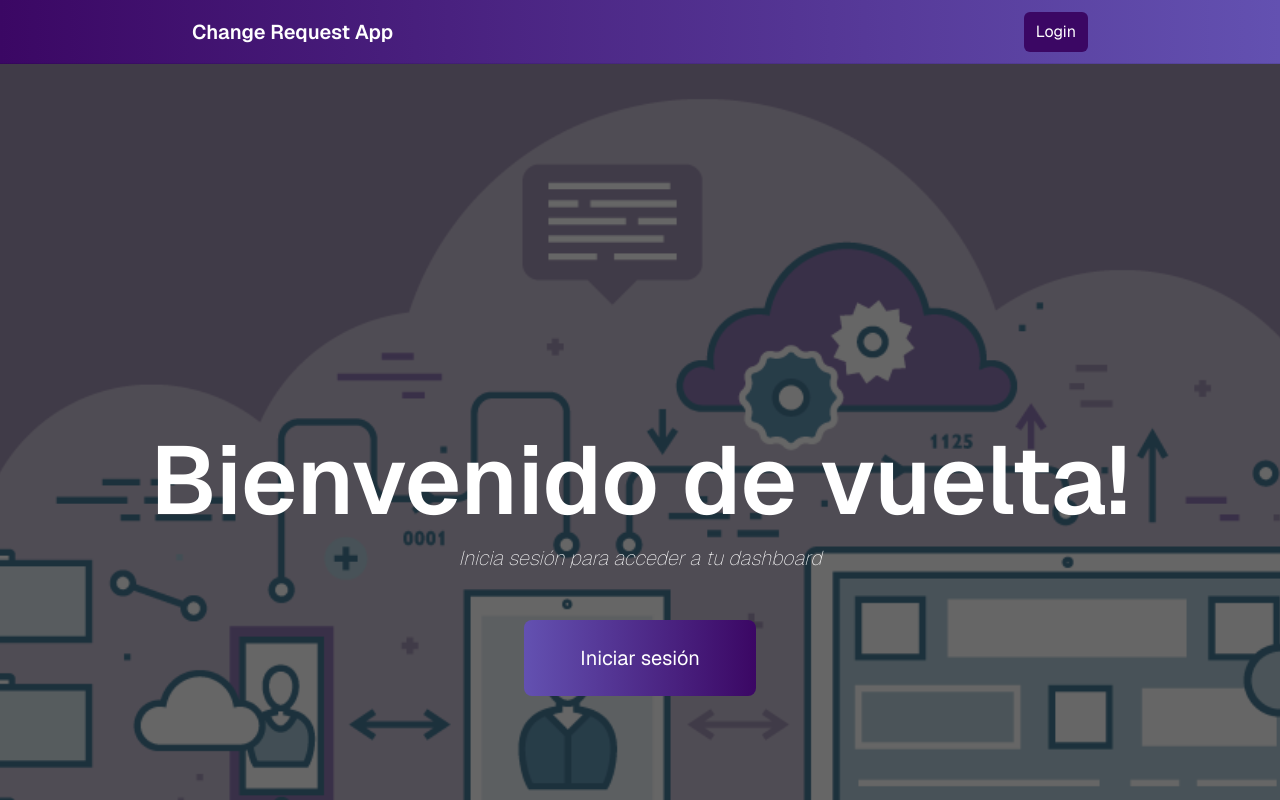
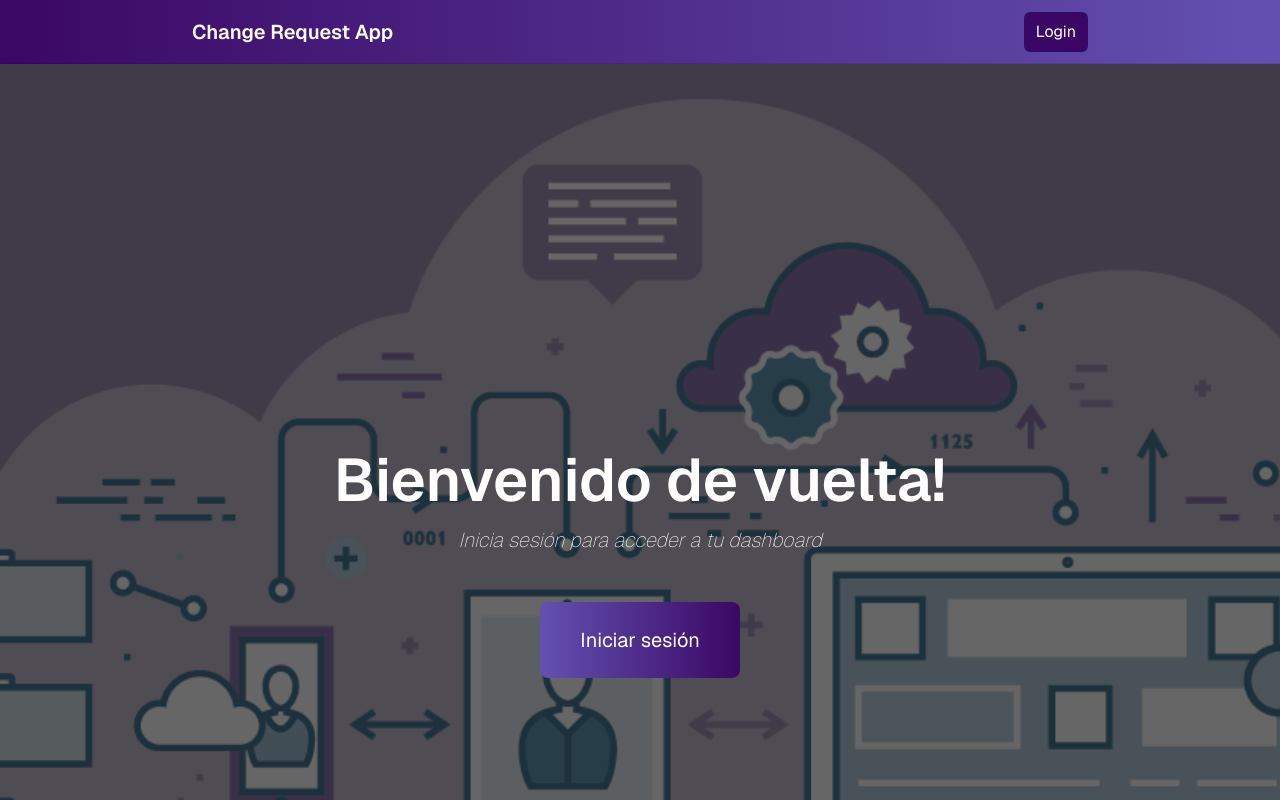
Before and after one commit to devjaes/change-request-form, a Next.js app: page / in a window 1280 px wide. Shown: the top 800 px of the page. Built offline with nearby package versions, Linux system fonts and the light colour scheme; no server answers.

Commit message:
Merge with feature/Homepage

```diff
--- a/components/change-request-form.tsx
+++ b/components/change-request-form.tsx
@@ -2,6 +2,7 @@
 import { useEffect, useState } from "react";
 import { createClient } from "@/utils/supabase/client";
 import { useRouter } from "next/navigation";
+import Link from "next/link";
 interface RequestFormProps {
   last_request_id?: number;
   user_id: string;
@@ -229,7 +230,14 @@ const ChangeControlRequestForm = ({
             />
           </div>
 
-          <div className="flex justify-end mt-6 ">
+          <div className="flex justify-end gap-4">
+            <Link
+              className="bg-red-700 hover:bg-red-600 rounded-md px-4 py-2 font-bold"
+              href={"/dashboard/[user_id]"}
+              as={`/dashboard/${user_id}`}
+            >
+              Cancel
+            </Link>
             <button
               type="submit"
               className="bg-chetwode-blue-800 hover:bg-chetwode-blue-900 rounded-md px-4 py-2 font-bold "
--- a/components/join-dashboard.tsx
+++ b/components/join-dashboard.tsx
@@ -25,13 +25,13 @@ const JoinDashboard = async () => {
           objectFit="cover"
         />
         <div className="absolute inset-0 flex flex-col gap-4 items-center justify-center bg-black bg-opacity-60 ">
-          <h1 className="text-8xl font-semibold text-white">Bienvenido de vuelta!</h1>
+          <h1 className="text-6xl font-semibold text-white">Bienvenido de vuelta!</h1>
           {user?.id ? (
             <>
               <p className="font-thin italic text-white text-xl">Genera solicitudes de cambio para tus proyectos en un instante</p>
               <Link
                 href={`/dashboard/${user.id}`}
-                className="bg-gradient-to-r from-chetwode-blue-700 to-purple-950 text-white font-extra-light p-3 rounded-lg text-xl px-14 py-6 mt-8"
+                className="bg-gradient-to-r from-chetwode-blue-700 to-purple-950 text-white font-extra-light p-3 rounded-lg text-lg px-10 py-6 mt-8"
               >
                 Join Dashboard
               </Link>
@@ -41,7 +41,7 @@ const JoinDashboard = async () => {
               <p className="font-thin italic text-white text-xl"> Inicia sesión para acceder a tu dashboard </p>
               <Link
                 href={`/login`}
-                className="bg-gradient-to-r from-chetwode-blue-700 to-purple-950 text-white font-extra-light p-3 rounded-lg text-xl px-14 py-6 mt-8"
+                className="bg-gradient-to-r from-chetwode-blue-700 to-purple-950 text-white font-extra-light p-3 rounded-lg text-xl px-10 py-6 mt-8"
               >
                 Iniciar sesión
               </Link>
```
